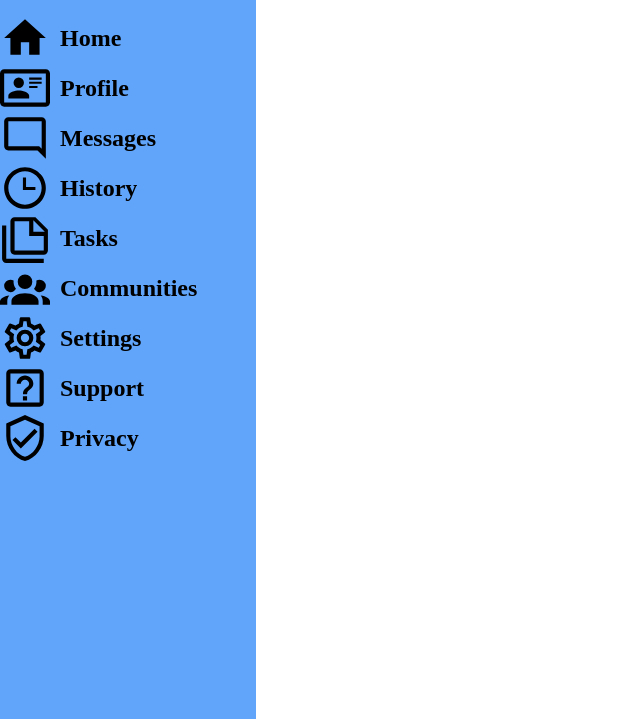
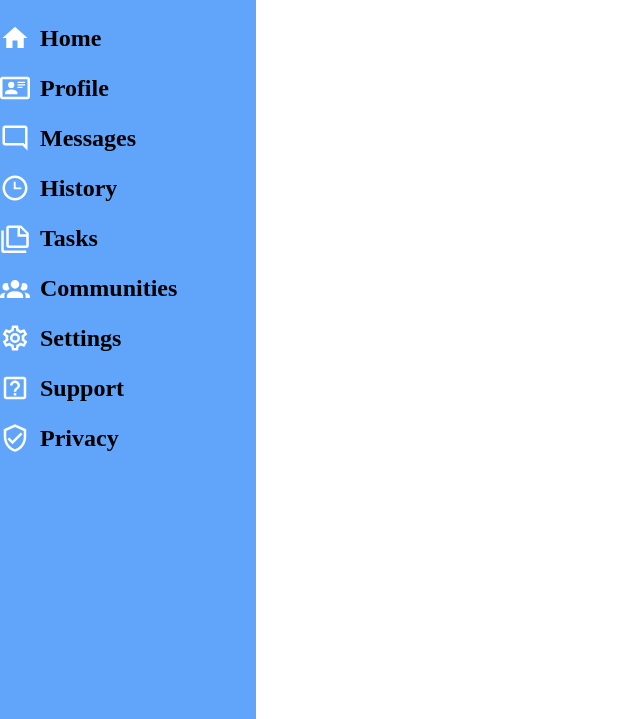
Before and after one commit to EvanO3/Admin_Dashboard, a plain HTML site: page index.html in a window 1280 px wide. Shown: the part 81-800 px from the top of the page, without its empty margins (0-640 px from the left). Drawn offline with Linux system fonts and the light colour scheme.

Commit message:
changed colour of svg

```diff
--- a/index.html
+++ b/index.html
@@ -10,10 +10,11 @@
 </head>
 <body>
   <div class="container">
+    <!--This is the code for the sidebar and icons within the sidebar-->
     <div class="sidebar">
 <div class="logotext">
   <div class="DashBoard">
-    <svg xmlns="http://www.w3.org/2000/svg" viewBox="0 0 24 24" width="50px" height="50px"><path d="M13,3V9H21V3M13,21H21V11H13M3,21H11V15H3M3,13H11V3H3V13Z" /></svg>
+    <svg xmlns="http://www.w3.org/2000/svg" viewBox="0 0 24 24" width="50px" height="50px"><path fill='white' d="M13,3V9H21V3M13,21H21V11H13M3,21H11V15H3M3,13H11V3H3V13Z" /></svg>
 
 </div>
 <h1>Dashboard</h1>
@@ -22,54 +23,60 @@
 <div class="text">
 
       <div class="home">
-        <svg xmlns="http://www.w3.org/2000/svg" viewBox="0 0 24 24" width="50px" height="50px"><path d="M10,20V14H14V20H19V12H22L12,3L2,12H5V20H10Z" /></svg>
+        <svg xmlns="http://www.w3.org/2000/svg" viewBox="0 0 24 24" width="30px" height="50px"><path  fill='white' d="M10,20V14H14V20H19V12H22L12,3L2,12H5V20H10Z" /></svg>
         <h2>Home</h2>
       </div>
 
 <div class="profile">
-  <svg xmlns="http://www.w3.org/2000/svg" viewBox="0 0 24 24" width="50px" height="50px"><path d="M22,3H2C0.91,3.04 0.04,3.91 0,5V19C0.04,20.09 0.91,20.96 2,21H22C23.09,20.96 23.96,20.09 24,19V5C23.96,3.91 23.09,3.04 22,3M22,19H2V5H22V19M14,17V15.75C14,14.09 10.66,13.25 9,13.25C7.34,13.25 4,14.09 4,15.75V17H14M9,7A2.5,2.5 0 0,0 6.5,9.5A2.5,2.5 0 0,0 9,12A2.5,2.5 0 0,0 11.5,9.5A2.5,2.5 0 0,0 9,7M14,7V8H20V7H14M14,9V10H20V9H14M14,11V12H18V11H14" /></svg>
+  <svg xmlns="http://www.w3.org/2000/svg" viewBox="0 0 24 24" width="30px" height="50px"><path  fill='white' d="M22,3H2C0.91,3.04 0.04,3.91 0,5V19C0.04,20.09 0.91,20.96 2,21H22C23.09,20.96 23.96,20.09 24,19V5C23.96,3.91 23.09,3.04 22,3M22,19H2V5H22V19M14,17V15.75C14,14.09 10.66,13.25 9,13.25C7.34,13.25 4,14.09 4,15.75V17H14M9,7A2.5,2.5 0 0,0 6.5,9.5A2.5,2.5 0 0,0 9,12A2.5,2.5 0 0,0 11.5,9.5A2.5,2.5 0 0,0 9,7M14,7V8H20V7H14M14,9V10H20V9H14M14,11V12H18V11H14" /></svg>
 <h2>Profile</h2>
 
 </div>
 
 <div class="messages">
-  <svg xmlns="http://www.w3.org/2000/svg" viewBox="0 0 24 24" width="50px" height="50px"><path d="M20 2H4C2.9 2 2 2.9 2 4V16C2 17.1 2.9 18 4 18H18L22 22V4C22 2.9 21.1 2 20 2M20 17.2L18.8 16H4V4H20V17.2Z" /></svg>
+  <svg xmlns="http://www.w3.org/2000/svg" viewBox="0 0 24 24" width="30px" height="50px"><path fill='white' d="M20 2H4C2.9 2 2 2.9 2 4V16C2 17.1 2.9 18 4 18H18L22 22V4C22 2.9 21.1 2 20 2M20 17.2L18.8 16H4V4H20V17.2Z" /></svg>
   <h2>Messages</h2>
 </div>
 
 <div class="history">
-  <svg xmlns="http://www.w3.org/2000/svg" viewBox="0 0 24 24"  width="50px" height="50px"><path d="M12 20C16.4 20 20 16.4 20 12S16.4 4 12 4 4 7.6 4 12 7.6 20 12 20M12 2C17.5 2 22 6.5 22 12S17.5 22 12 22C6.5 22 2 17.5 2 12C2 6.5 6.5 2 12 2M17 11.5V13H11V7H12.5V11.5H17Z" /></svg>
+  <svg xmlns="http://www.w3.org/2000/svg" viewBox="0 0 24 24"  width="30px" height="50px"><path  fill='white' d="M12 20C16.4 20 20 16.4 20 12S16.4 4 12 4 4 7.6 4 12 7.6 20 12 20M12 2C17.5 2 22 6.5 22 12S17.5 22 12 22C6.5 22 2 17.5 2 12C2 6.5 6.5 2 12 2M17 11.5V13H11V7H12.5V11.5H17Z" /></svg>
   <h2>History</h2>
 </div>
 
 <div class="tasks">
-  <svg xmlns="http://www.w3.org/2000/svg" viewBox="0 0 24 24" width="50px" height="50px"><path d="M3,6V22H21V24H3A2,2 0 0,1 1,22V6H3M16,9H21.5L16,3.5V9M7,2H17L23,8V18A2,2 0 0,1 21,20H7C5.89,20 5,19.1 5,18V4A2,2 0 0,1 7,2M7,4V18H21V11H14V4H7Z" /></svg>
+  <svg xmlns="http://www.w3.org/2000/svg" viewBox="0 0 24 24" width="30px" height="50px"><path fill='white' d="M3,6V22H21V24H3A2,2 0 0,1 1,22V6H3M16,9H21.5L16,3.5V9M7,2H17L23,8V18A2,2 0 0,1 21,20H7C5.89,20 5,19.1 5,18V4A2,2 0 0,1 7,2M7,4V18H21V11H14V4H7Z" /></svg>
   <h2>Tasks</h2>
 </div>
 
 
 <div class="communities">
-  <svg xmlns="http://www.w3.org/2000/svg" viewBox="0 0 24 24" width="50px" height="50px"><path d="M12,5.5A3.5,3.5 0 0,1 15.5,9A3.5,3.5 0 0,1 12,12.5A3.5,3.5 0 0,1 8.5,9A3.5,3.5 0 0,1 12,5.5M5,8C5.56,8 6.08,8.15 6.53,8.42C6.38,9.85 6.8,11.27 7.66,12.38C7.16,13.34 6.16,14 5,14A3,3 0 0,1 2,11A3,3 0 0,1 5,8M19,8A3,3 0 0,1 22,11A3,3 0 0,1 19,14C17.84,14 16.84,13.34 16.34,12.38C17.2,11.27 17.62,9.85 17.47,8.42C17.92,8.15 18.44,8 19,8M5.5,18.25C5.5,16.18 8.41,14.5 12,14.5C15.59,14.5 18.5,16.18 18.5,18.25V20H5.5V18.25M0,20V18.5C0,17.11 1.89,15.94 4.45,15.6C3.86,16.28 3.5,17.22 3.5,18.25V20H0M24,20H20.5V18.25C20.5,17.22 20.14,16.28 19.55,15.6C22.11,15.94 24,17.11 24,18.5V20Z" /></svg>
+  <svg xmlns="http://www.w3.org/2000/svg" viewBox="0 0 24 24" width="30px" height="50px"><path fill='white' d="M12,5.5A3.5,3.5 0 0,1 15.5,9A3.5,3.5 0 0,1 12,12.5A3.5,3.5 0 0,1 8.5,9A3.5,3.5 0 0,1 12,5.5M5,8C5.56,8 6.08,8.15 6.53,8.42C6.38,9.85 6.8,11.27 7.66,12.38C7.16,13.34 6.16,14 5,14A3,3 0 0,1 2,11A3,3 0 0,1 5,8M19,8A3,3 0 0,1 22,11A3,3 0 0,1 19,14C17.84,14 16.84,13.34 16.34,12.38C17.2,11.27 17.62,9.85 17.47,8.42C17.92,8.15 18.44,8 19,8M5.5,18.25C5.5,16.18 8.41,14.5 12,14.5C15.59,14.5 18.5,16.18 18.5,18.25V20H5.5V18.25M0,20V18.5C0,17.11 1.89,15.94 4.45,15.6C3.86,16.28 3.5,17.22 3.5,18.25V20H0M24,20H20.5V18.25C20.5,17.22 20.14,16.28 19.55,15.6C22.11,15.94 24,17.11 24,18.5V20Z" /></svg>
   <h2>Communities</h2>
 </div>
 
 <div class="settings">
-  <svg xmlns="http://www.w3.org/2000/svg" viewBox="0 0 24 24" width="50px" height="50px"><path d="M12,8A4,4 0 0,1 16,12A4,4 0 0,1 12,16A4,4 0 0,1 8,12A4,4 0 0,1 12,8M12,10A2,2 0 0,0 10,12A2,2 0 0,0 12,14A2,2 0 0,0 14,12A2,2 0 0,0 12,10M10,22C9.75,22 9.54,21.82 9.5,21.58L9.13,18.93C8.5,18.68 7.96,18.34 7.44,17.94L4.95,18.95C4.73,19.03 4.46,18.95 4.34,18.73L2.34,15.27C2.21,15.05 2.27,14.78 2.46,14.63L4.57,12.97L4.5,12L4.57,11L2.46,9.37C2.27,9.22 2.21,8.95 2.34,8.73L4.34,5.27C4.46,5.05 4.73,4.96 4.95,5.05L7.44,6.05C7.96,5.66 8.5,5.32 9.13,5.07L9.5,2.42C9.54,2.18 9.75,2 10,2H14C14.25,2 14.46,2.18 14.5,2.42L14.87,5.07C15.5,5.32 16.04,5.66 16.56,6.05L19.05,5.05C19.27,4.96 19.54,5.05 19.66,5.27L21.66,8.73C21.79,8.95 21.73,9.22 21.54,9.37L19.43,11L19.5,12L19.43,13L21.54,14.63C21.73,14.78 21.79,15.05 21.66,15.27L19.66,18.73C19.54,18.95 19.27,19.04 19.05,18.95L16.56,17.95C16.04,18.34 15.5,18.68 14.87,18.93L14.5,21.58C14.46,21.82 14.25,22 14,22H10M11.25,4L10.88,6.61C9.68,6.86 8.62,7.5 7.85,8.39L5.44,7.35L4.69,8.65L6.8,10.2C6.4,11.37 6.4,12.64 6.8,13.8L4.68,15.36L5.43,16.66L7.86,15.62C8.63,16.5 9.68,17.14 10.87,17.38L11.24,20H12.76L13.13,17.39C14.32,17.14 15.37,16.5 16.14,15.62L18.57,16.66L19.32,15.36L17.2,13.81C17.6,12.64 17.6,11.37 17.2,10.2L19.31,8.65L18.56,7.35L16.15,8.39C15.38,7.5 14.32,6.86 13.12,6.62L12.75,4H11.25Z" /></svg>
+  <svg xmlns="http://www.w3.org/2000/svg" viewBox="0 0 24 24" width="30px" height="50px"><path fill='white' d="M12,8A4,4 0 0,1 16,12A4,4 0 0,1 12,16A4,4 0 0,1 8,12A4,4 0 0,1 12,8M12,10A2,2 0 0,0 10,12A2,2 0 0,0 12,14A2,2 0 0,0 14,12A2,2 0 0,0 12,10M10,22C9.75,22 9.54,21.82 9.5,21.58L9.13,18.93C8.5,18.68 7.96,18.34 7.44,17.94L4.95,18.95C4.73,19.03 4.46,18.95 4.34,18.73L2.34,15.27C2.21,15.05 2.27,14.78 2.46,14.63L4.57,12.97L4.5,12L4.57,11L2.46,9.37C2.27,9.22 2.21,8.95 2.34,8.73L4.34,5.27C4.46,5.05 4.73,4.96 4.95,5.05L7.44,6.05C7.96,5.66 8.5,5.32 9.13,5.07L9.5,2.42C9.54,2.18 9.75,2 10,2H14C14.25,2 14.46,2.18 14.5,2.42L14.87,5.07C15.5,5.32 16.04,5.66 16.56,6.05L19.05,5.05C19.27,4.96 19.54,5.05 19.66,5.27L21.66,8.73C21.79,8.95 21.73,9.22 21.54,9.37L19.43,11L19.5,12L19.43,13L21.54,14.63C21.73,14.78 21.79,15.05 21.66,15.27L19.66,18.73C19.54,18.95 19.27,19.04 19.05,18.95L16.56,17.95C16.04,18.34 15.5,18.68 14.87,18.93L14.5,21.58C14.46,21.82 14.25,22 14,22H10M11.25,4L10.88,6.61C9.68,6.86 8.62,7.5 7.85,8.39L5.44,7.35L4.69,8.65L6.8,10.2C6.4,11.37 6.4,12.64 6.8,13.8L4.68,15.36L5.43,16.66L7.86,15.62C8.63,16.5 9.68,17.14 10.87,17.38L11.24,20H12.76L13.13,17.39C14.32,17.14 15.37,16.5 16.14,15.62L18.57,16.66L19.32,15.36L17.2,13.81C17.6,12.64 17.6,11.37 17.2,10.2L19.31,8.65L18.56,7.35L16.15,8.39C15.38,7.5 14.32,6.86 13.12,6.62L12.75,4H11.25Z" /></svg>
   <h2>Settings</h2>
 </div>
 
 
 <div class="support">
-  <svg xmlns="http://www.w3.org/2000/svg" viewBox="0 0 24 24" width="50px" height="50px"><path d="M11 18H13V16H11V18M12 6C9.8 6 8 7.8 8 10H10C10 8.9 10.9 8 12 8S14 8.9 14 10C14 12 11 11.8 11 15H13C13 12.8 16 12.5 16 10C16 7.8 14.2 6 12 6M19 5V19H5V5H19M19 3H5C3.9 3 3 3.9 3 5V19C3 20.1 3.9 21 5 21H19C20.1 21 21 20.1 21 19V5C21 3.9 20.1 3 19 3Z" /></svg>
+  <svg xmlns="http://www.w3.org/2000/svg" viewBox="0 0 24 24" width="30px" height="50px"><path fill='white' d="M11 18H13V16H11V18M12 6C9.8 6 8 7.8 8 10H10C10 8.9 10.9 8 12 8S14 8.9 14 10C14 12 11 11.8 11 15H13C13 12.8 16 12.5 16 10C16 7.8 14.2 6 12 6M19 5V19H5V5H19M19 3H5C3.9 3 3 3.9 3 5V19C3 20.1 3.9 21 5 21H19C20.1 21 21 20.1 21 19V5C21 3.9 20.1 3 19 3Z" /></svg>
   <h2>Support</h2>
 </div>
 
 <div class="privacy">
-  <svg xmlns="http://www.w3.org/2000/svg" viewBox="0 0 24 24" width="50px" height="50px"><path d="M21,11C21,16.55 17.16,21.74 12,23C6.84,21.74 3,16.55 3,11V5L12,1L21,5V11M12,21C15.75,20 19,15.54 19,11.22V6.3L12,3.18L5,6.3V11.22C5,15.54 8.25,20 12,21M10,17L6,13L7.41,11.59L10,14.17L16.59,7.58L18,9" /></svg>
+  <svg class ='priv' xmlns="http://www.w3.org/2000/svg" viewBox="0 0 24 24" width="30px" height="50px"><path fill='white' d="M21,11C21,16.55 17.16,21.74 12,23C6.84,21.74 3,16.55 3,11V5L12,1L21,5V11M12,21C15.75,20 19,15.54 19,11.22V6.3L12,3.18L5,6.3V11.22C5,15.54 8.25,20 12,21M10,17L6,13L7.41,11.59L10,14.17L16.59,7.58L18,9" /></svg>
   <h2>Privacy</h2>
 </div>
     </div>
   </div>
+
+  <!--The code for the header goes here -->
+  <div class="header"></div>
+
+
+  <!--The code for the main stuff goes here-->
   </div>
 
 
```
